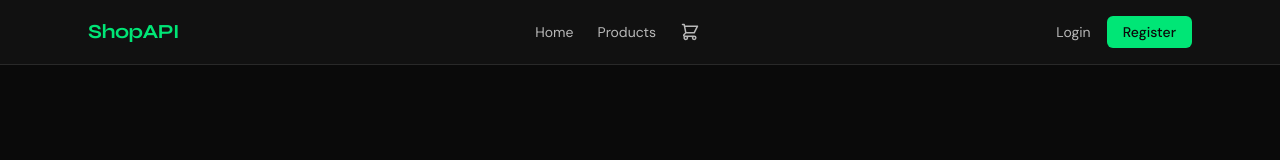
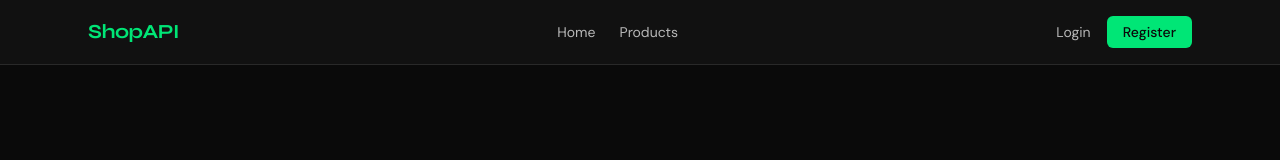
Before and after one commit to raudev-h/E-commerce-API, a React (Vite) app in the folder frontend/: page / in a window 1280 px wide. Shown: the top 160 px of the page. Built offline with nearby package versions, Linux system fonts and the light colour scheme; no server answers.

Commit message:
feat(navbar): hide cart icon for unauthenticated users

```diff
--- a/frontend/src/components/Navbar.jsx
+++ b/frontend/src/components/Navbar.jsx
@@ -34,6 +34,7 @@ export default function Navbar() {
         <div className="hidden md:flex items-center gap-6">
           <Link to="/" className="text-sm text-white/70 hover:text-white transition-colors">Home</Link>
           <Link to="/products" className="text-sm text-white/70 hover:text-white transition-colors">Products</Link>
+          {user && (
             <Link to="/cart" className="relative text-white/70 hover:text-white transition-colors">
               <svg className="w-5 h-5" fill="none" viewBox="0 0 24 24" stroke="currentColor">
                 <path strokeLinecap="round" strokeLinejoin="round" strokeWidth={1.8}
@@ -45,6 +46,7 @@ export default function Navbar() {
                 </span>
               )}
             </Link>
+          )}
           {user?.role === 'admin' && (
             <Link to="/admin" className="text-sm text-brand/80 hover:text-brand transition-colors font-medium">Admin</Link>
           )}
@@ -74,6 +76,7 @@ export default function Navbar() {
 
         {/* Mobile right side: cart badge + hamburger */}
         <div className="flex md:hidden items-center gap-4">
+          {user && (
             <Link to="/cart" onClick={close} className="relative text-white/70 hover:text-white transition-colors">
               <svg className="w-5 h-5" fill="none" viewBox="0 0 24 24" stroke="currentColor">
                 <path strokeLinecap="round" strokeLinejoin="round" strokeWidth={1.8}
@@ -85,6 +88,7 @@ export default function Navbar() {
                 </span>
               )}
             </Link>
+          )}
 
           <button
             onClick={() => setOpen((o) => !o)}
```
Lines whose indentation alone changed are shown as unchanged.
